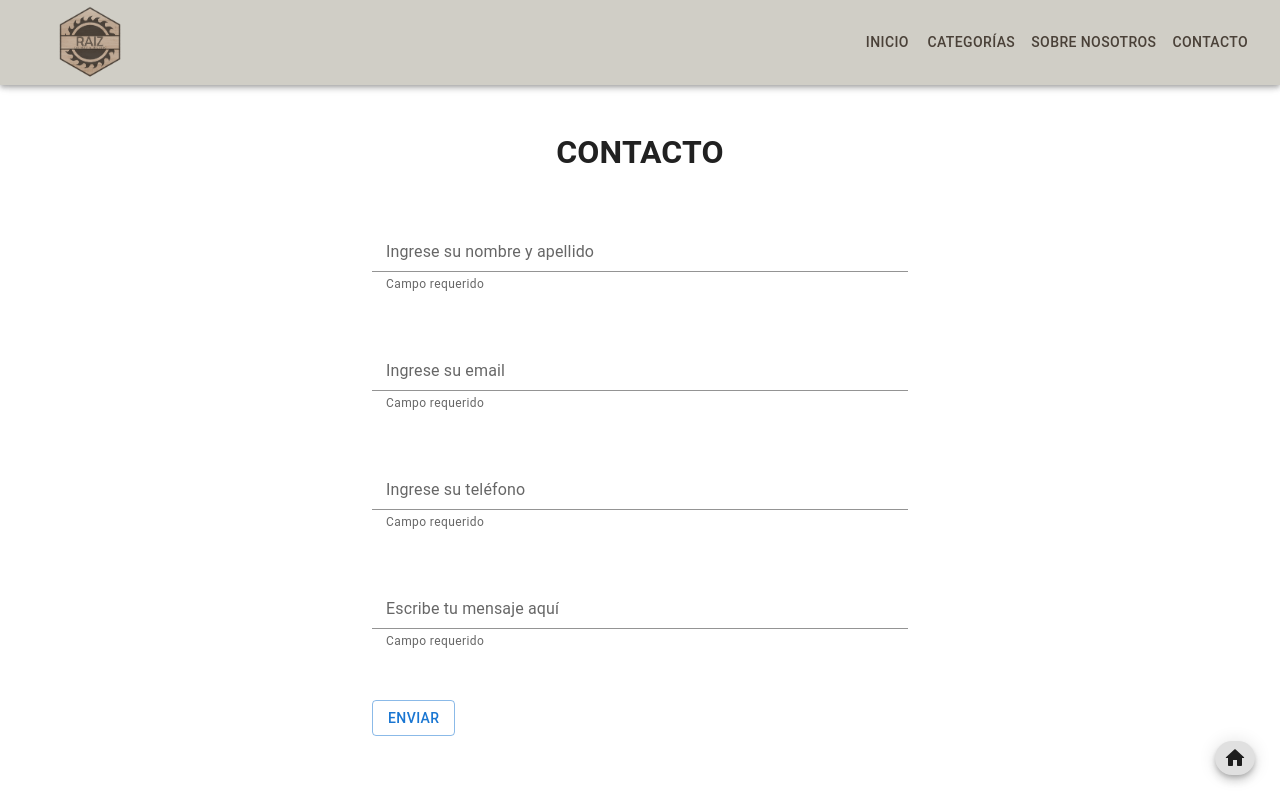
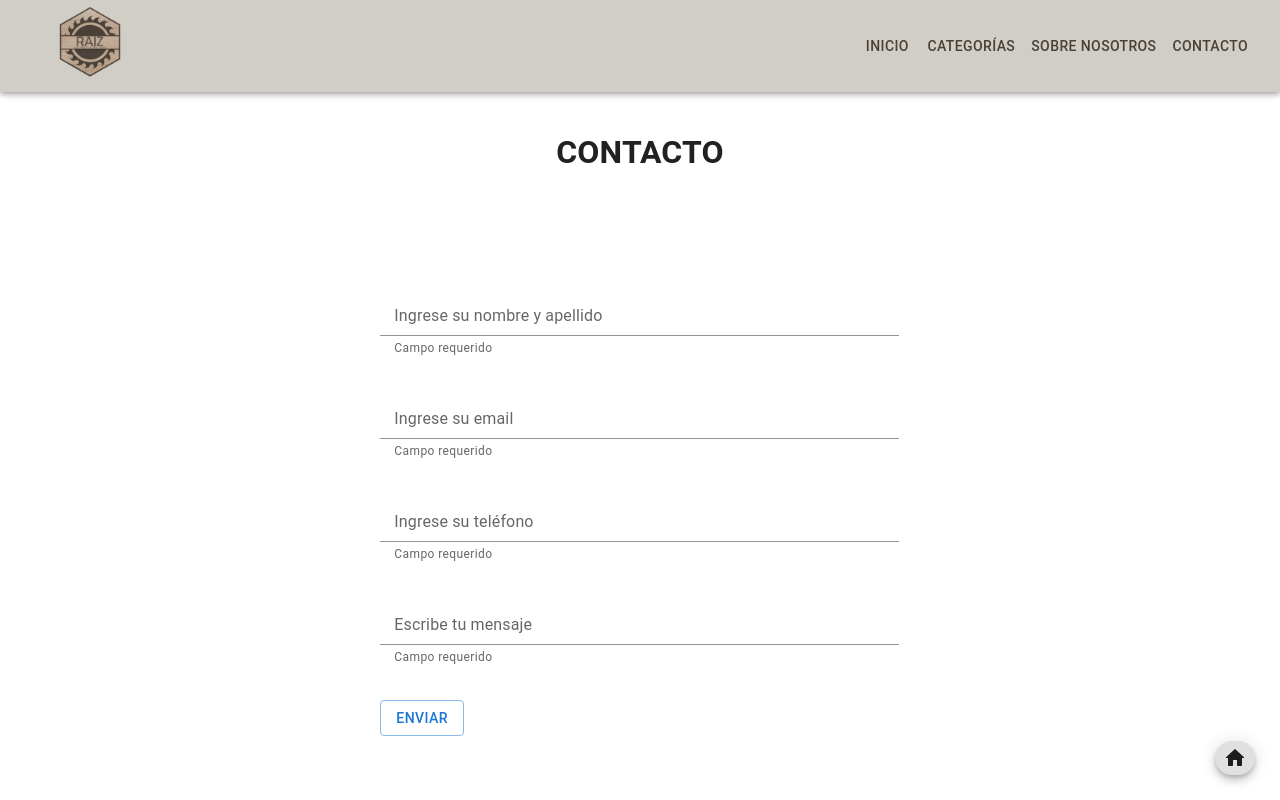
Before and after one commit to Jcruzcorti/raizcarpinteria, a Next.js app: page /contacto in a window 1280 px wide. Shown: the top 800 px of the page. Built offline with nearby package versions, Linux system fonts and the light colour scheme.

Commit message:
We decided when the client clicks on the img in the NavBar component, then it wil go to home component

```diff
--- a/components/contactForm/ContactForm.jsx
+++ b/components/contactForm/ContactForm.jsx
@@ -154,7 +154,7 @@ function ContactForm() {
 
 <div data-aos="flip-left" className={styles.divContactForm} >
     <form action="" ref={form} onSubmit={sendEmail}>
-        <Grid container spacing={2} justifyContent='center' gap={4} my={4} >
+        <Grid container spacing={2} justifyContent='center' gap={2} my={0} >
                 <Grid md={6} item={true}>
 
 
@@ -182,7 +182,7 @@ function ContactForm() {
 
                 <Grid md={6} item={true}>
                     <FormControl fullWidth>
-                    <InputLabel htmlFor="my-input">Escribe tu mensaje aquí </InputLabel>
+                    <InputLabel htmlFor="my-input">Escribe tu mensaje </InputLabel>
                         <Input id="my-inputa" aria-describedby="my-helper-texta" multiline onChange={handleChange} type="text" name='mensaje' />
                         <FormHelperText id="my-helper-texta">Campo requerido</FormHelperText>
                     </FormControl>
--- a/components/navbar/NavBar.jsx
+++ b/components/navbar/NavBar.jsx
@@ -78,7 +78,7 @@ function DrawerAppBar(props) {
           {
             mobileOpen
             ?null
-            :<Image src="/raizlogo.png" alt='logoraizcarpinteria' width={190} height={110} priority className={styles.imglogo2}/>
+            :<Link href='/'><Image src="/raizlogo.png" alt='logoraizcarpinteria' width={190} height={110} priority className={styles.imglogo2}/></Link>
           }
 
           <Typography
```
